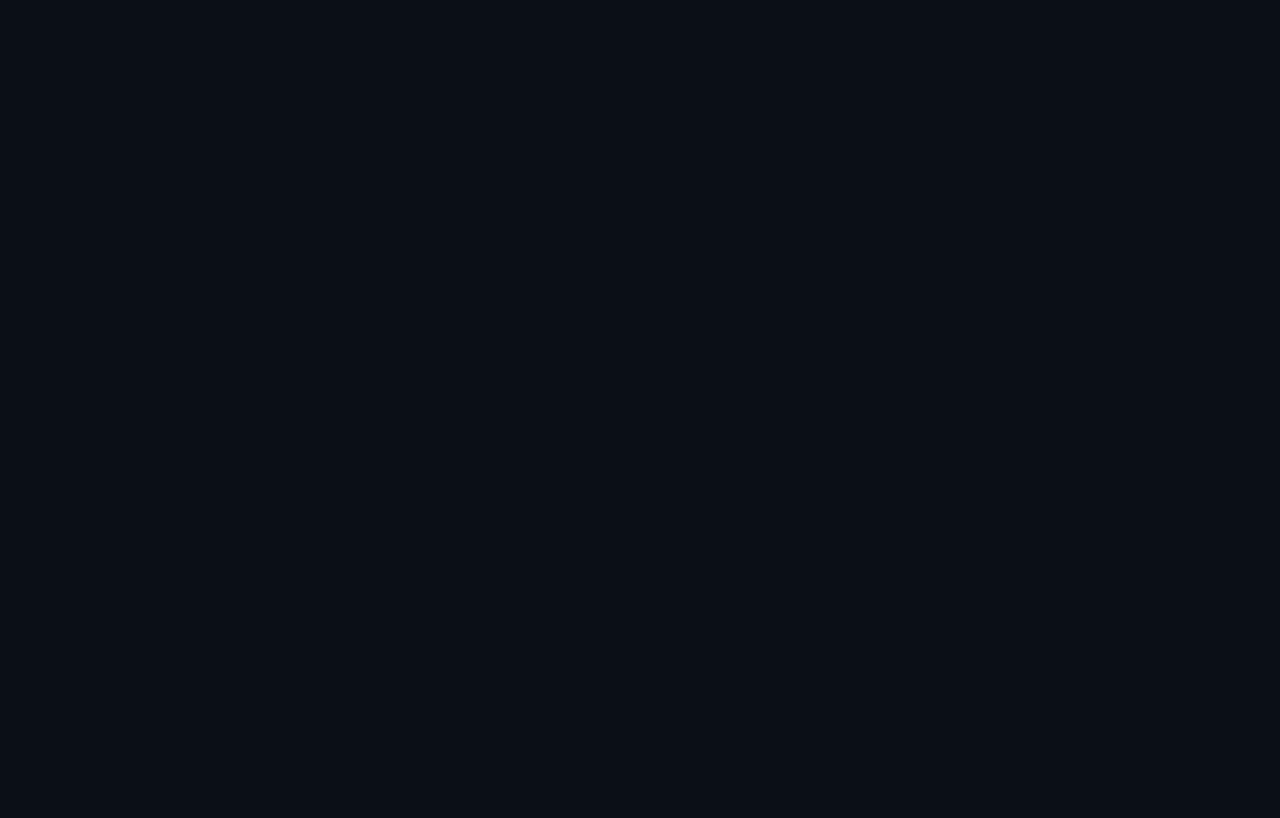
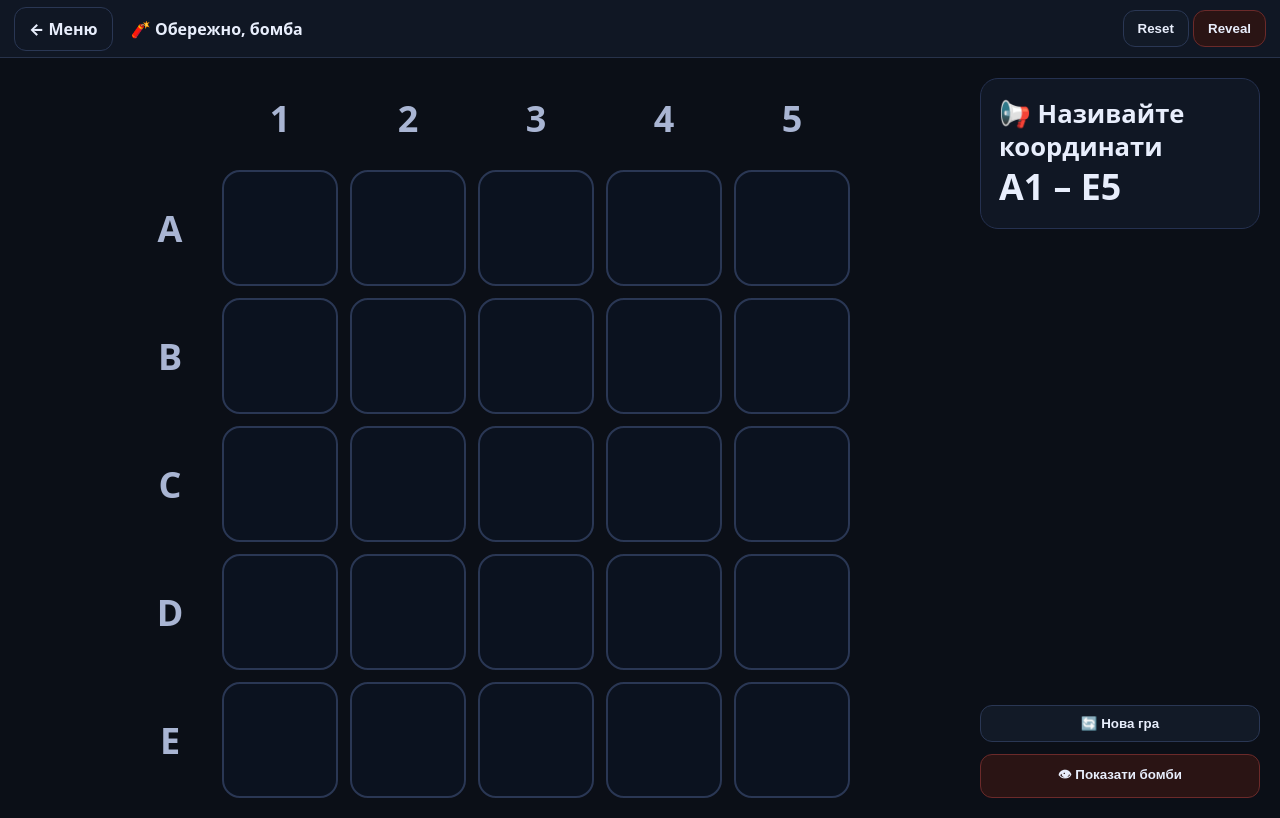
Before and after one commit to savann/guess-movie-projector, a plain HTML site: page games/careful-bomb/index.html in a window 1280 px wide. Drawn offline with Linux system fonts and the light colour scheme.

Commit message:
Update index.html

```diff
--- a/games/careful-bomb/index.html
+++ b/games/careful-bomb/index.html
@@ -121,3 +121,130 @@ html,body{
   border-radius:18px;
   border:1px solid #253150;
   background:#121a27cc;
+  font-size:clamp(18px,2vw,26px);
+  font-weight:900;
+  line-height:1.3;
+}
+
+.footerBtns{
+  display:flex;
+  flex-direction:column;
+  gap:12px;
+}
+</style>
+</head>
+
+<body>
+<div class="app">
+  <div class="topbar">
+    <div>
+      <a class="btn ghost" href="../../">← Меню</a>
+      <strong style="margin-left:14px;">🧨 Обережно, бомба</strong>
+    </div>
+    <div>
+      <button class="btn" id="btnReset">Reset</button>
+      <button class="btn danger" id="btnReveal">Reveal</button>
+    </div>
+  </div>
+
+  <div class="stage">
+
+    <!-- ====== BOARD ====== -->
+    <div class="boardWrap">
+      <div class="board" id="board"></div>
+    </div>
+
+    <!-- ====== SIDE PANEL ====== -->
+    <div class="side">
+      <div class="hint">
+        📢 Називайте координати<br/>
+        <span style="font-size:1.4em;">A1 – E5</span>
+      </div>
+
+      <div class="footerBtns">
+        <button class="btn" onclick="buildBoard()">🔄 Нова гра</button>
+        <button class="btn danger" onclick="reveal()">👁 Показати бомби</button>
+      </div>
+    </div>
+
+  </div>
+</div>
+
+<script>
+const SIZE = 5;
+const BOMBS = 4; // 👈 кількість бомб
+const letters = ["A","B","C","D","E"];
+
+let bombs = new Set();
+let opened = new Set();
+const board = document.getElementById("board");
+
+function key(r,c){ return r+"-"+c; }
+
+function generateBombs(){
+  bombs.clear();
+  while(bombs.size < BOMBS){
+    const r = Math.floor(Math.random()*SIZE);
+    const c = Math.floor(Math.random()*SIZE);
+    bombs.add(key(r,c));
+  }
+}
+
+function buildBoard(){
+  board.innerHTML = "";
+  opened.clear();
+  generateBombs();
+
+  board.appendChild(div(""));
+
+  for(let c=0;c<SIZE;c++){
+    board.appendChild(label(c+1));
+  }
+
+  for(let r=0;r<SIZE;r++){
+    board.appendChild(label(letters[r]));
+    for(let c=0;c<SIZE;c++){
+      const cell = div("");
+      cell.className="cell";
+      cell.onclick=()=>openCell(r,c,cell);
+      board.appendChild(cell);
+    }
+  }
+}
+
+function openCell(r,c,cell){
+  const k = key(r,c);
+  if(opened.has(k)) return;
+  opened.add(k);
+  cell.classList.add("open");
+
+  if(bombs.has(k)){
+    cell.classList.add("bomb");
+    cell.textContent="💥";
+  }else{
+    cell.classList.add("safe");
+    cell.textContent="✅";
+  }
+}
+
+function reveal(){
+  document.querySelectorAll(".cell").forEach((cell,i)=>{
+    const r = Math.floor(i / SIZE);
+    const c = i % SIZE;
+    if(bombs.has(key(r,c))){
+      cell.classList.add("open","bomb");
+      cell.textContent="💣";
+    }
+  });
+}
+
+function div(t){const d=document.createElement("div");d.textContent=t;return d;}
+function label(t){const d=div(t);d.className="label";return d;}
+
+document.getElementById("btnReset").onclick=buildBoard;
+document.getElementById("btnReveal").onclick=reveal;
+
+buildBoard();
+</script>
+</body>
+</html>
```
